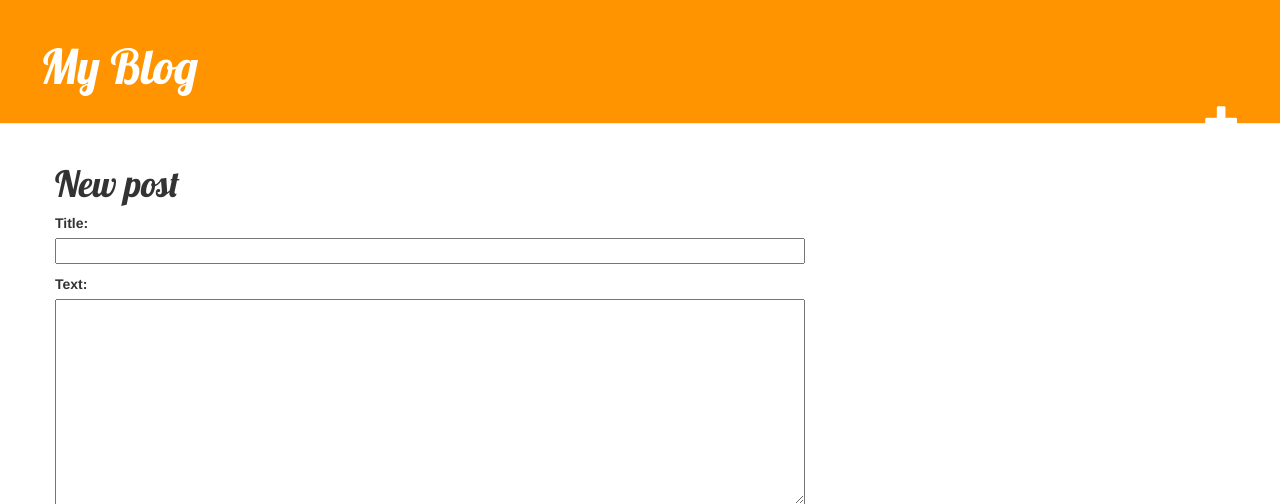
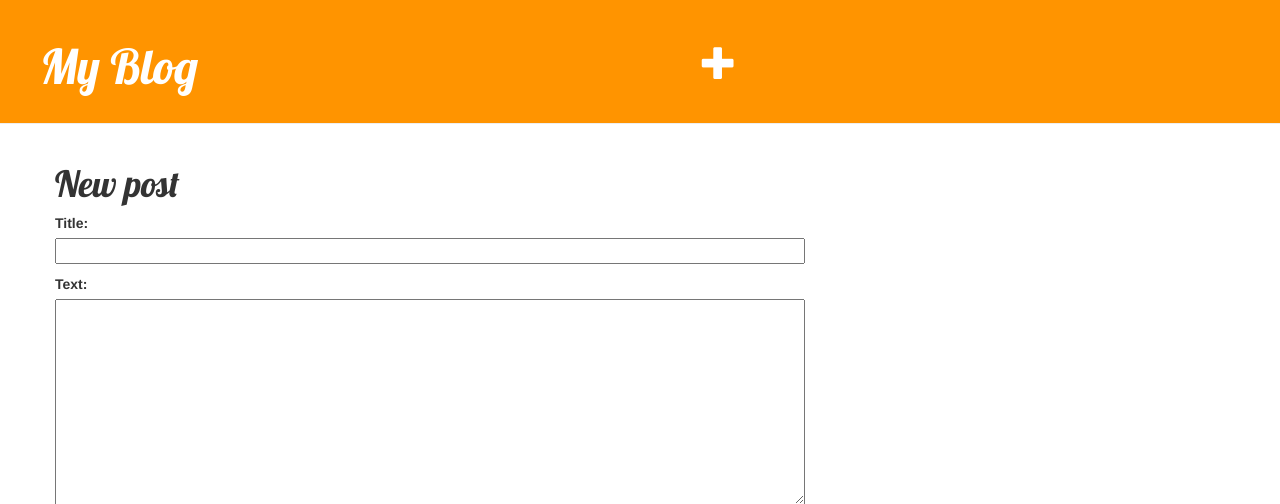
Before and after one commit to akryzhanovskiy/my-first-blog, a Django app: page /post/new/ in a window 1280 px wide. Shown: the top 504 px of the page. Run offline with Django 3.2, Linux system fonts and the light colour scheme; some libraries are stand-ins or nearby versions.

Commit message:
update button position

```diff
--- a/blog/static/css/blog.css
+++ b/blog/static/css/blog.css
@@ -2,6 +2,8 @@
     background-color: #ff9400;
     margin-top: 0;
     padding: 20px 20px 20px 40px;
+    display: flex;
+    justify-content: space-between;
 }
 
 .page-header h1, .page-header h1 a, .page-header h1 a:visited, .page-header h1 a:active {
@@ -10,12 +12,13 @@
     text-decoration: none;
 }
 
+.page-header div, .page-header div a {
+    display: flex;
+    align-items: center;
+}
+
 .content {
     margin-left: 40px;
-}
-
-.page-header a {
-    display: inline;
 }
 
 h1, h2, h3, h4 {
--- a/blog/templates/blog/base.html
+++ b/blog/templates/blog/base.html
@@ -1,7 +1,7 @@
 {% load staticfiles %}
 <html>
     <head>
-        <title>Django Girls blog</title>
+        <title>Как-то так</title>
         <link rel="stylesheet" href="//maxcdn.bootstrapcdn.com/bootstrap/3.2.0/css/bootstrap.min.css">
         <link rel="stylesheet" href="//maxcdn.bootstrapcdn.com/bootstrap/3.2.0/css/bootstrap-theme.min.css">
         <link href='//fonts.googleapis.com/css?family=Lobster&subset=latin,latin-ext' rel='stylesheet' type='text/css'>
@@ -10,10 +10,14 @@
     <body>
         <div class="page-header">
             <h1><a href="/">My Blog</a></h1>
-            <a href="{% url 'post_new' %}" class="top-menu"><span class="glyphicon glyphicon-plus"></span></a>
-            {% if user.is_authenticated %}
-                <a href="{% url 'post_draft_list' %}" class="top-menu"><span class="glyphicon glyphicon-edit"></span></a>
-            {% endif %}
+            <div>
+                <a href="{% url 'post_new' %}" class="top-menu"><span class="glyphicon glyphicon-plus"></span></a>
+            </div>
+            <div>
+                {% if user.is_authenticated %}
+                    <a href="{% url 'post_draft_list' %}" class="top-menu"><span class="glyphicon glyphicon-edit"></span></a>
+                {% endif %}
+            </div>
         </div>
         <div class="content container">
             <div class="row">
```
